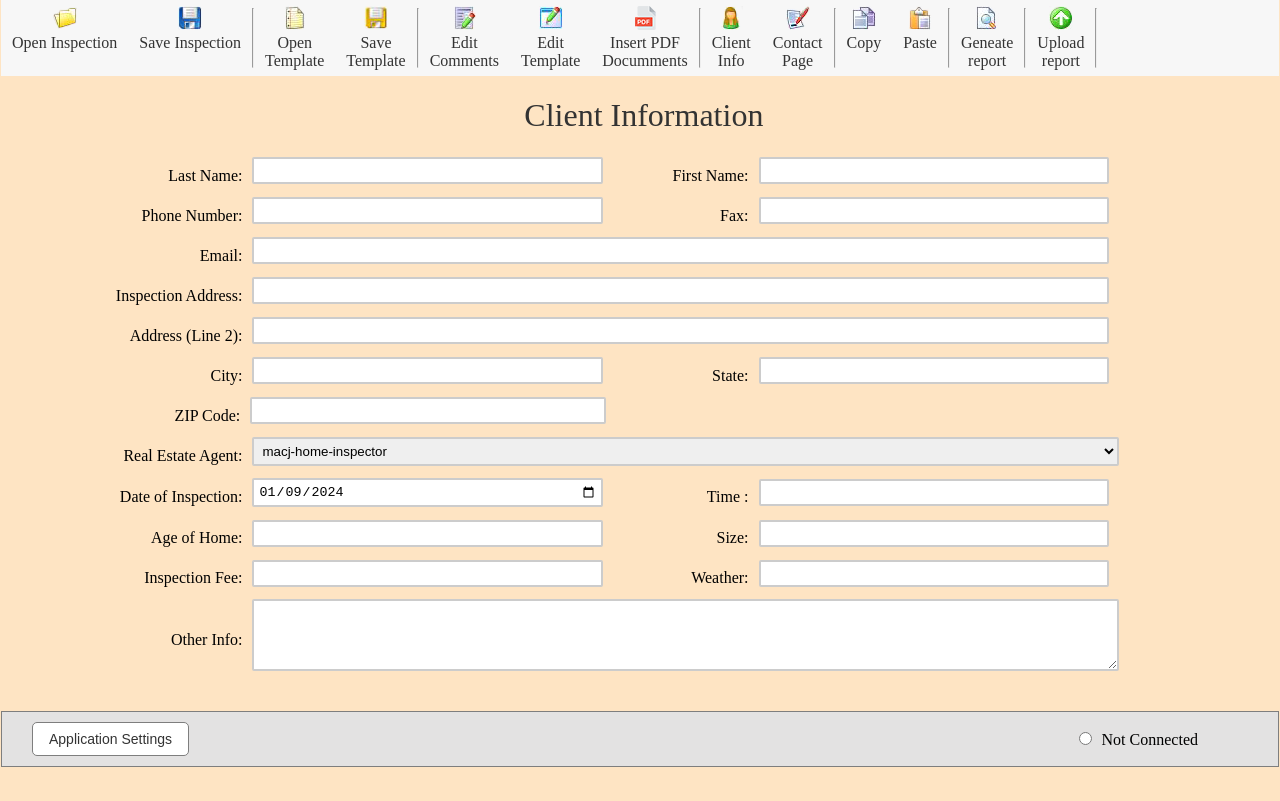
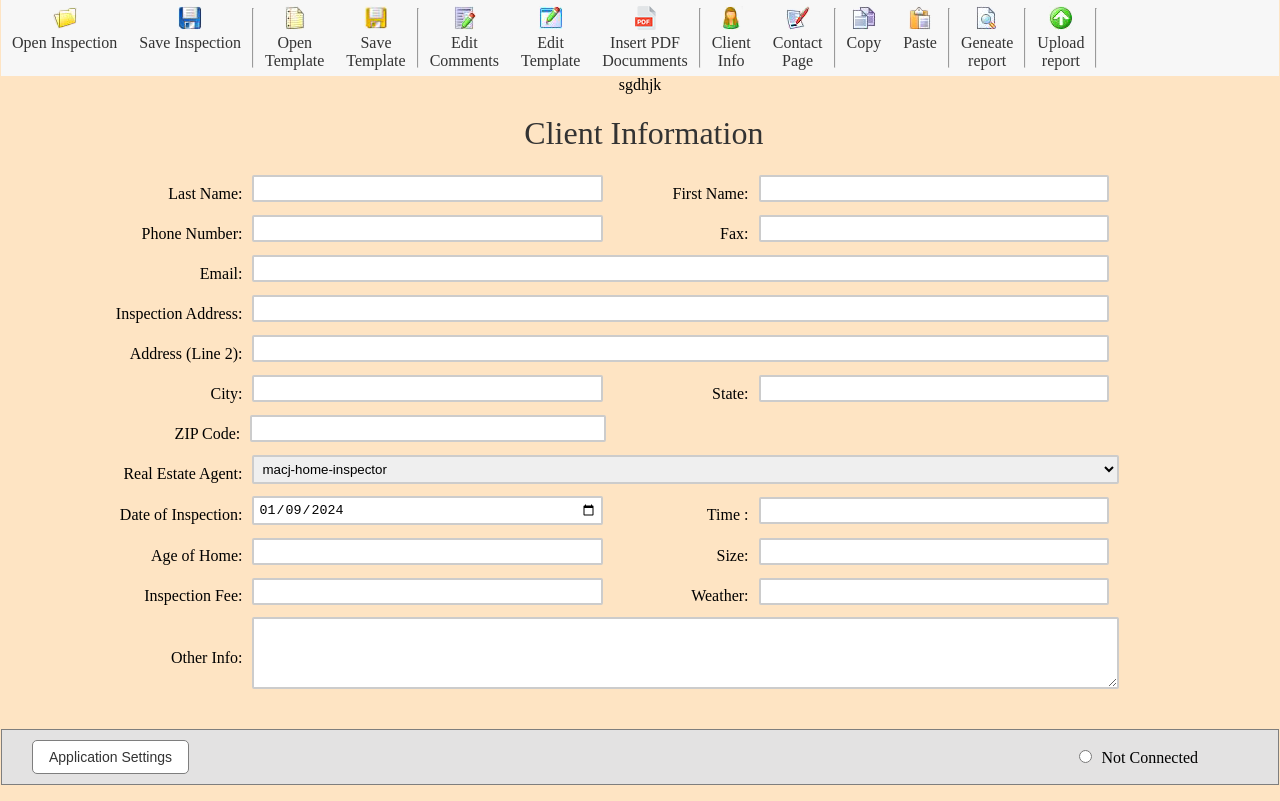
Before and after one commit to akashkendre1298/mj, a React (Create React App) app: page / in a window 1280 px wide. Built offline with nearby package versions, Linux system fonts and the light colour scheme.

Commit message:
client info page change

```diff
--- a/src/component/ClientInfo/ClientInfo.js
+++ b/src/component/ClientInfo/ClientInfo.js
@@ -39,6 +39,8 @@ const ClientInfo = () => {
       <div>
         <Header />
       </div>
+
+      <div>sgdhjk</div>
       <form className="formcont">
         <h1 className="text">Client Information</h1>
 
```
